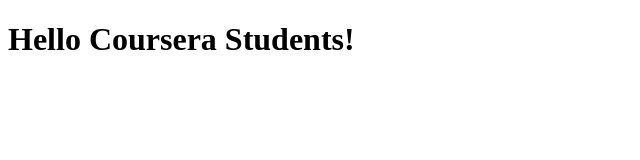
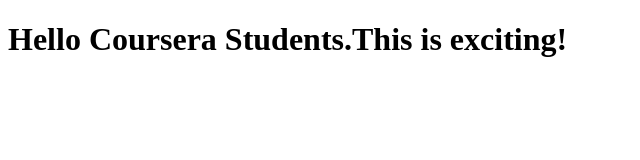
Before and after one commit to ashishtrivedi77/courseraAngularJS, a plain HTML site: page index.html in a window 1280 px wide. Shown: the whole page, without its empty margins (0-640 px from the left). Drawn offline with Linux system fonts and the light colour scheme.

Commit message:
changed message

```diff
--- a/index.html
+++ b/index.html
@@ -5,6 +5,6 @@
 <title>Hello Coursera</title>
 </head>
 <body>
-<h1>Hello Coursera Students!</h1>
+<h1>Hello Coursera Students.This is exciting!</h1>
 </body>
 </html>
```
